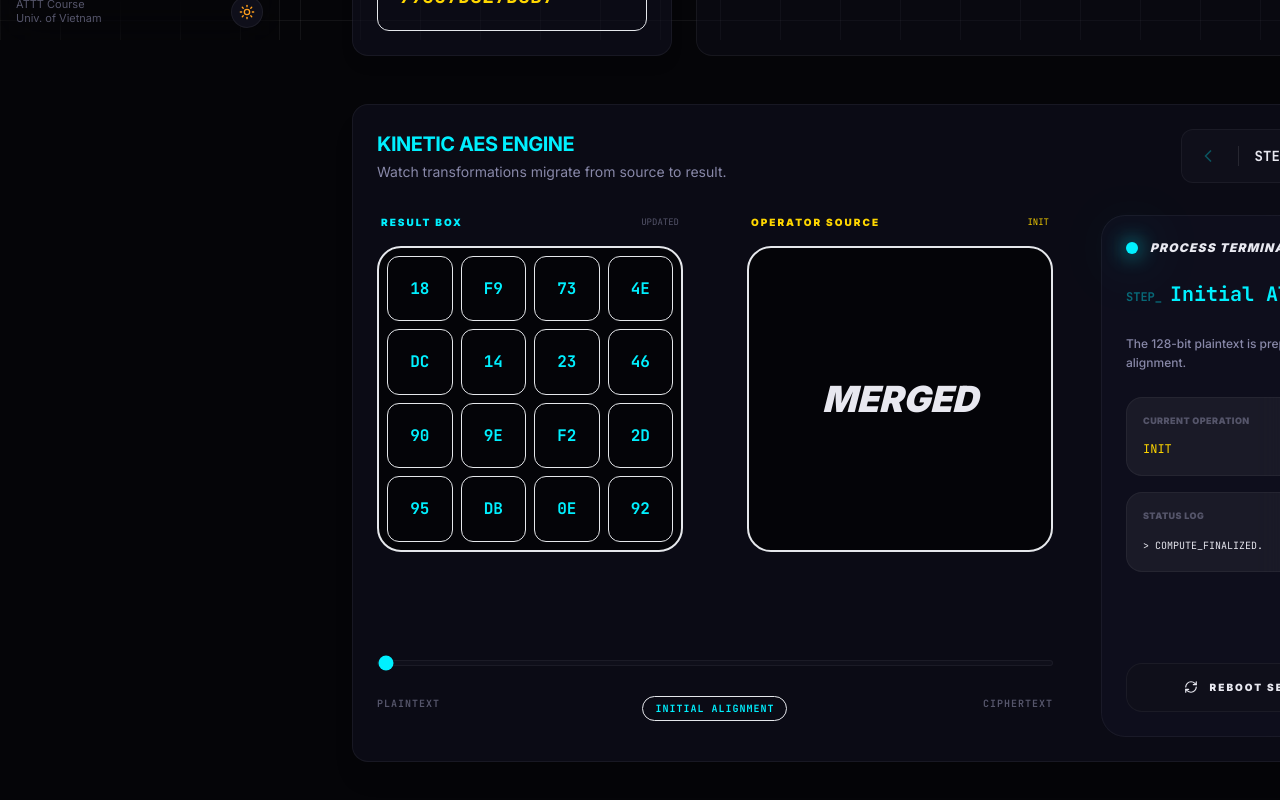
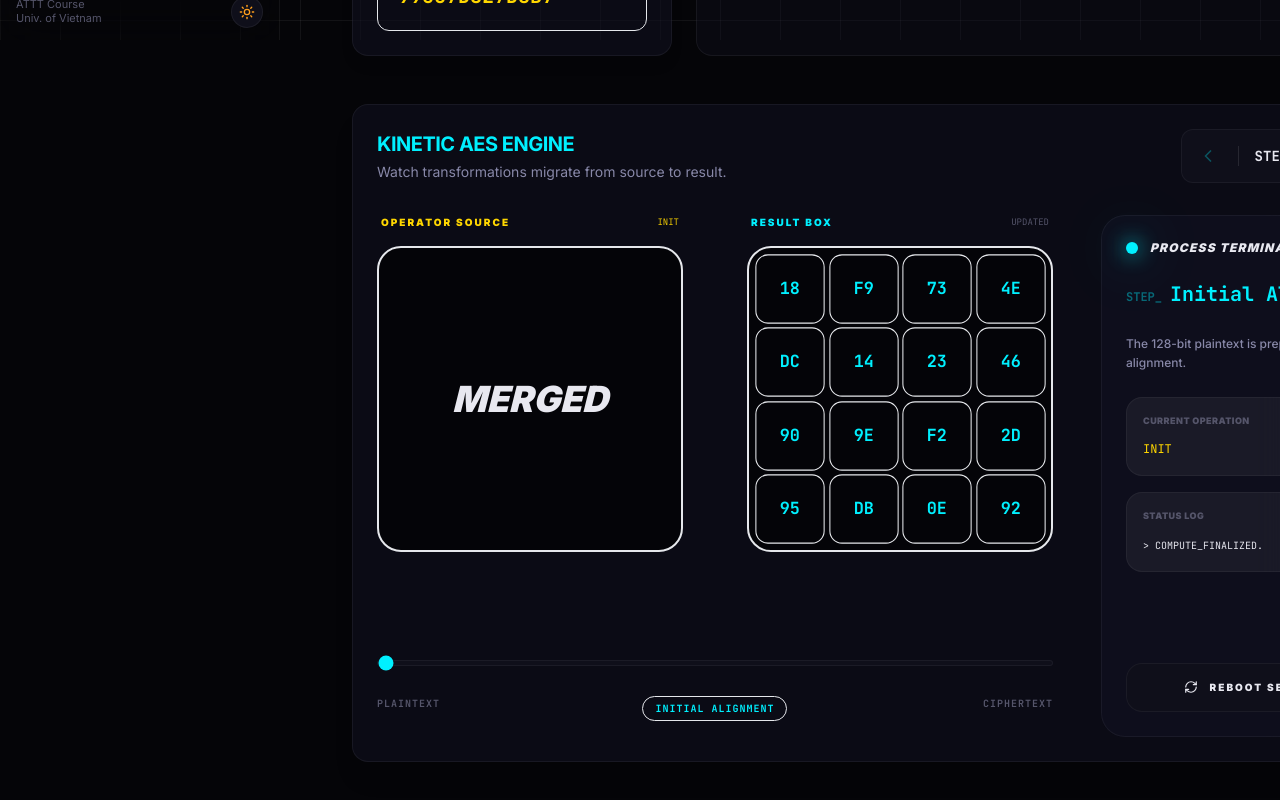
Before and after one commit to DnyChillTypin/Cryptography_Project, a React (Vite) app: page /aes in a window 1280 px wide. Shown: the part 760-1560 px from the top of the page. Built offline with nearby package versions, Linux system fonts and the light colour scheme.

Commit message:
Refine AES kinetic flight: Swap boxes and tune migration path

```diff
--- a/src/features/block-ciphers/aes/components/AESTimeTravelStepper.jsx
+++ b/src/features/block-ciphers/aes/components/AESTimeTravelStepper.jsx
@@ -81,27 +81,7 @@ export function AESTimeTravelStepper({ plaintext = "00112233445566778899AABBCCDD
         <div className="space-y-12">
           <div className="grid grid-cols-1 sm:grid-cols-2 gap-16 relative">
 
-            {/* Box 1: ACCUMULATED RESULT */}
-            <div className="space-y-4">
-              <div className="flex justify-between items-end px-1">
-                <span className="text-[10px] font-black text-neon-cyan uppercase tracking-[0.2em]">Result Box</span>
-                <span className="text-[9px] text-text-muted font-mono">{animationPhase === 'completed' ? 'UPDATED' : 'WAITING...'}</span>
-              </div>
-              <div className="relative aspect-square p-2 bg-black/60 rounded-3xl border-2 border-neon-cyan/10 shadow-[inner_0_0_40px_rgba(0,0,0,0.8)] overflow-visible">
-                <div className="grid grid-cols-4 grid-rows-4 gap-2 w-full h-full grow-columns">
-                  {(animationPhase === 'completed' ? currentStep.nextState : currentStep.prevState).map((byte, idx) => (
-                    <div
-                      key={`res-${idx}`}
-                      className={`flex items-center justify-center rounded-xl font-mono text-sm md:text-base font-bold transition-all duration-300 ${animationPhase === 'completed' ? 'bg-neon-cyan/10 text-neon-cyan border border-neon-cyan/30' : 'bg-white/5 text-text-muted border border-white/10'}`}
-                    >
-                      {byte.toString(16).padStart(2, '0').toUpperCase()}
-                    </div>
-                  ))}
-                </div>
-              </div>
-            </div>
-
-            {/* Box 2: OPERATOR BOX (Everything Box) */}
+            {/* Box 1: OPERATOR SOURCE (Now on Left) */}
             <div className="space-y-4">
               <div className="flex justify-between items-end px-1">
                 <span className="text-[10px] font-black text-neon-gold uppercase tracking-[0.2em]">Operator Source</span>
@@ -113,23 +93,23 @@ export function AESTimeTravelStepper({ plaintext = "00112233445566778899AABBCCDD
                     <motion.div
                       key={`op-container-${currentIndex}`}
                       className="grid grid-cols-4 grid-rows-4 gap-2 w-full h-full grow-columns"
-                      initial={{ opacity: 0, scale: 0.8, rotateY: 90 }}
+                      initial={{ opacity: 0, scale: 0.8, rotateY: -90 }}
                       animate={{
                         opacity: 1,
                         scale: 1,
                         rotateY: 0,
-                        x: animationPhase === 'merging' ? '-116%' : 0 // Shift to Left Box (Approx distance + gap)
+                        x: animationPhase === 'merging' ? 'calc(100% + 4rem)' : 0 // 4rem is the gap-16
                       }}
-                      exit={{ opacity: 0, scale: 0.5 }}
+                      exit={{ opacity: 0, scale: 0.8 }}
                       transition={{
-                         duration: animationPhase === 'merging' ? 0.5 : 0.4,
-                         ease: "easeInOut"
+                         duration: animationPhase === 'merging' ? 0.4 : 0.4,
+                         ease: animationPhase === 'merging' ? "circIn" : "easeOut"
                       }}
                     >
                       {currentStep.operatorState.map((byte, idx) => (
                         <motion.div
                           key={`op-${idx}`}
-                          className="flex items-center justify-center bg-bg-surface border-2 border-neon-gold/40 rounded-xl font-mono text-sm md:text-base font-bold text-neon-gold shadow-[0_0_15px_rgba(255,215,0,0.1)]"
+                          className="flex items-center justify-center bg-bg-surface border-2 border-neon-gold/40 rounded-xl font-mono text-xs sm:text-sm md:text-base font-bold text-neon-gold shadow-[0_0_15px_rgba(255,215,0,0.1)]"
                         >
                           {byte.toString(16).padStart(2, '0').toUpperCase()}
                         </motion.div>
@@ -143,11 +123,31 @@ export function AESTimeTravelStepper({ plaintext = "00112233445566778899AABBCCDD
                   <motion.div
                     initial={{ opacity: 0 }}
                     animate={{ opacity: 1 }}
-                    className="absolute inset-0 flex items-center justify-center text-neon-gold/20 font-black text-4xl italic select-none"
+                    className="absolute inset-0 flex items-center justify-center text-neon-gold/10 font-black text-4xl italic select-none"
                   >
                     MERGED
                   </motion.div>
                 )}
+              </div>
+            </div>
+
+            {/* Box 2: ACCUMULATED RESULT (Now on Right) */}
+            <div className="space-y-4">
+              <div className="flex justify-between items-end px-1">
+                <span className="text-[10px] font-black text-neon-cyan uppercase tracking-[0.2em]">Result Box</span>
+                <span className="text-[9px] text-text-muted font-mono">{animationPhase === 'completed' ? 'UPDATED' : 'WAITING...'}</span>
+              </div>
+              <div className="relative aspect-square p-2 bg-black/60 rounded-3xl border-2 border-neon-cyan/20 shadow-[inner_0_0_40px_rgba(0,0,0,0.8)] overflow-visible">
+                <div className="grid grid-cols-4 grid-rows-4 gap-2 w-full h-full grow-columns">
+                  {(animationPhase === 'completed' ? currentStep.nextState : currentStep.prevState).map((byte, idx) => (
+                    <div
+                      key={`res-${idx}`}
+                      className={`flex items-center justify-center rounded-xl font-mono text-xs sm:text-sm md:text-base font-bold transition-all duration-300 ${animationPhase === 'completed' ? 'bg-neon-cyan/20 text-neon-cyan border border-neon-cyan/40 scale-[1.05]' : 'bg-white/5 text-text-muted border border-white/10'}`}
+                    >
+                      {byte.toString(16).padStart(2, '0').toUpperCase()}
+                    </div>
+                  ))}
+                </div>
               </div>
             </div>
 
@@ -160,11 +160,12 @@ export function AESTimeTravelStepper({ plaintext = "00112233445566778899AABBCCDD
                    exit={{ opacity: 0 }}
                    className="absolute left-1/2 top-1/2 -translate-x-1/2 -translate-y-1/2 z-20"
                  >
-                   <div className="text-4xl text-neon-cyan animate-ping text-shadow-neon">⊕</div>
+                   <div className="text-4xl text-neon-cyan animate-pulse text-shadow-neon">➔</div>
                  </motion.div>
                )}
             </AnimatePresence>
           </div>
+
 
           {/* Slider */}
           <div className="relative pt-12 pb-4">
```
